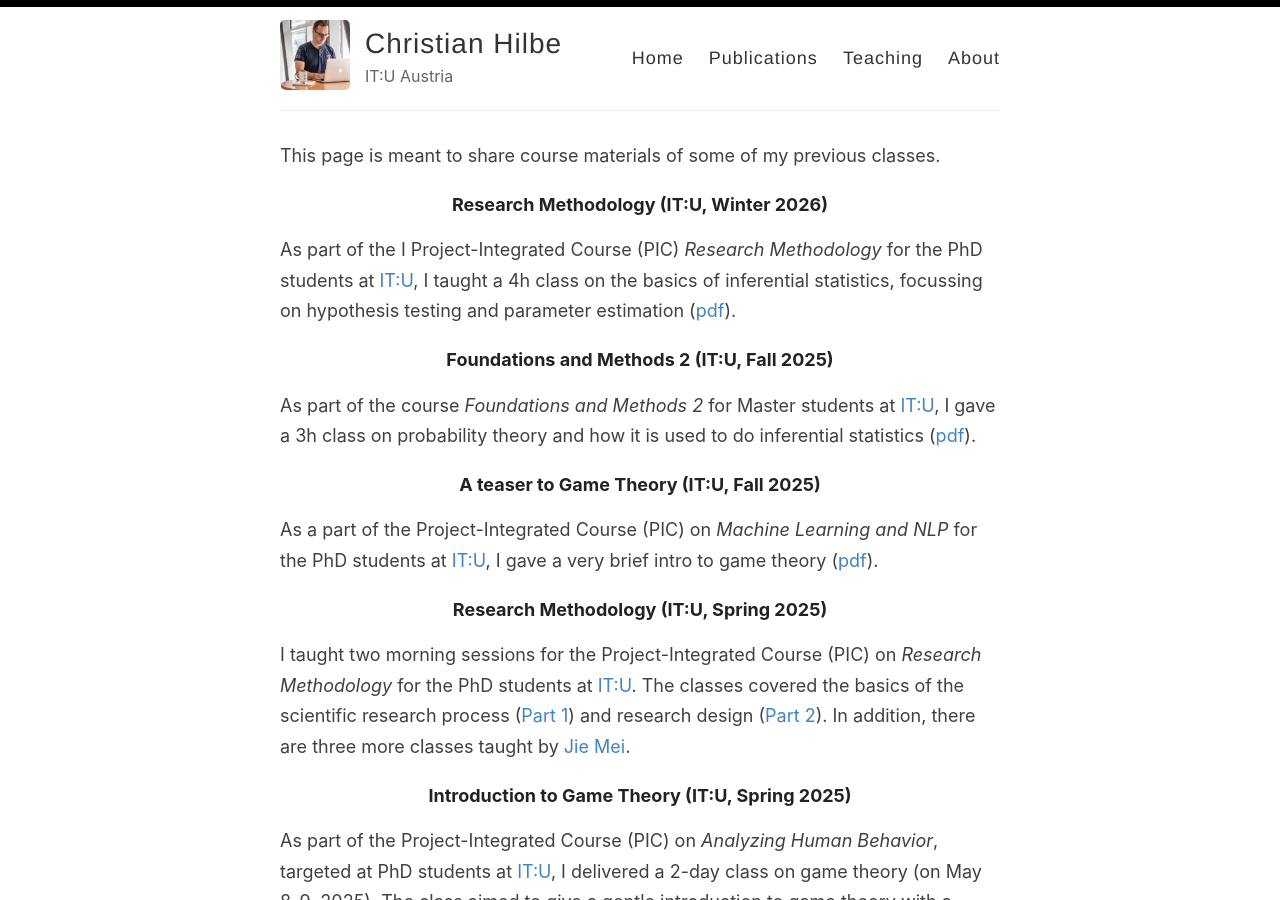
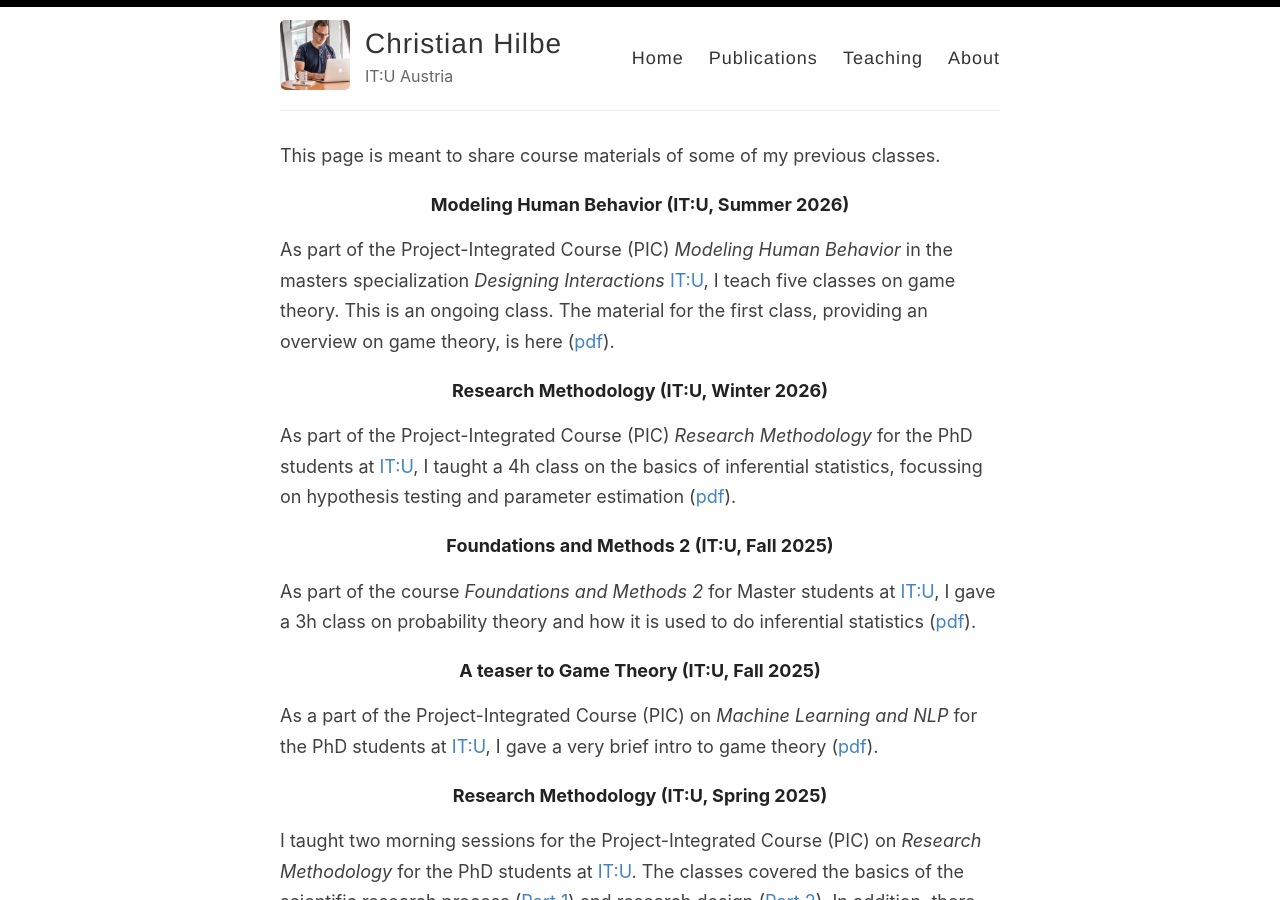
Before and after one commit to christian-hilbe/christian-hilbe.github.io, a Jekyll site: the page built from _pages/teaching.md, in a window 1280 px wide and 900 px high. Built offline with Jekyll 4.4.1, drawn with Linux system fonts in a browser that asks for light colours.

Commit message:
CH: Updating teaching

```diff
--- a/_pages/teaching.md
+++ b/_pages/teaching.md
@@ -6,8 +6,12 @@ permalink: /teaching/
 
 This page is meant to share course materials of some of my previous classes.
 
+###### Modeling Human Behavior (IT:U, Summer 2026)
+As part of the Project-Integrated Course (PIC) *Modeling Human Behavior* in the masters specialization *Designing Interactions* [IT:U](https://it-u.at/en/study-program/designing-interactions_2/), I teach five classes on game theory.
+This is an ongoing class. The material for the first class, providing an overview on game theory, is here ([pdf](../files/teaching/2026_MHB/Notes_Pt1.pdf)).
+
 ###### Research Methodology (IT:U, Winter 2026)
-As part of the I Project-Integrated Course (PIC) *Research Methodology* for the PhD students at [IT:U](https://it-u.at/en/), I taught a 4h class on the basics of inferential statistics, focussing on hypothesis testing and parameter estimation ([pdf](../files/teaching/2026_ResearchMethodology/Notes_Statistics.pdf)).
+As part of the Project-Integrated Course (PIC) *Research Methodology* for the PhD students at [IT:U](https://it-u.at/en/), I taught a 4h class on the basics of inferential statistics, focussing on hypothesis testing and parameter estimation ([pdf](../files/teaching/2026_ResearchMethodology/Notes_Statistics.pdf)).
 
 ###### Foundations and Methods 2 (IT:U, Fall 2025)
 
```
Also changed, not shown: 1 other file.
